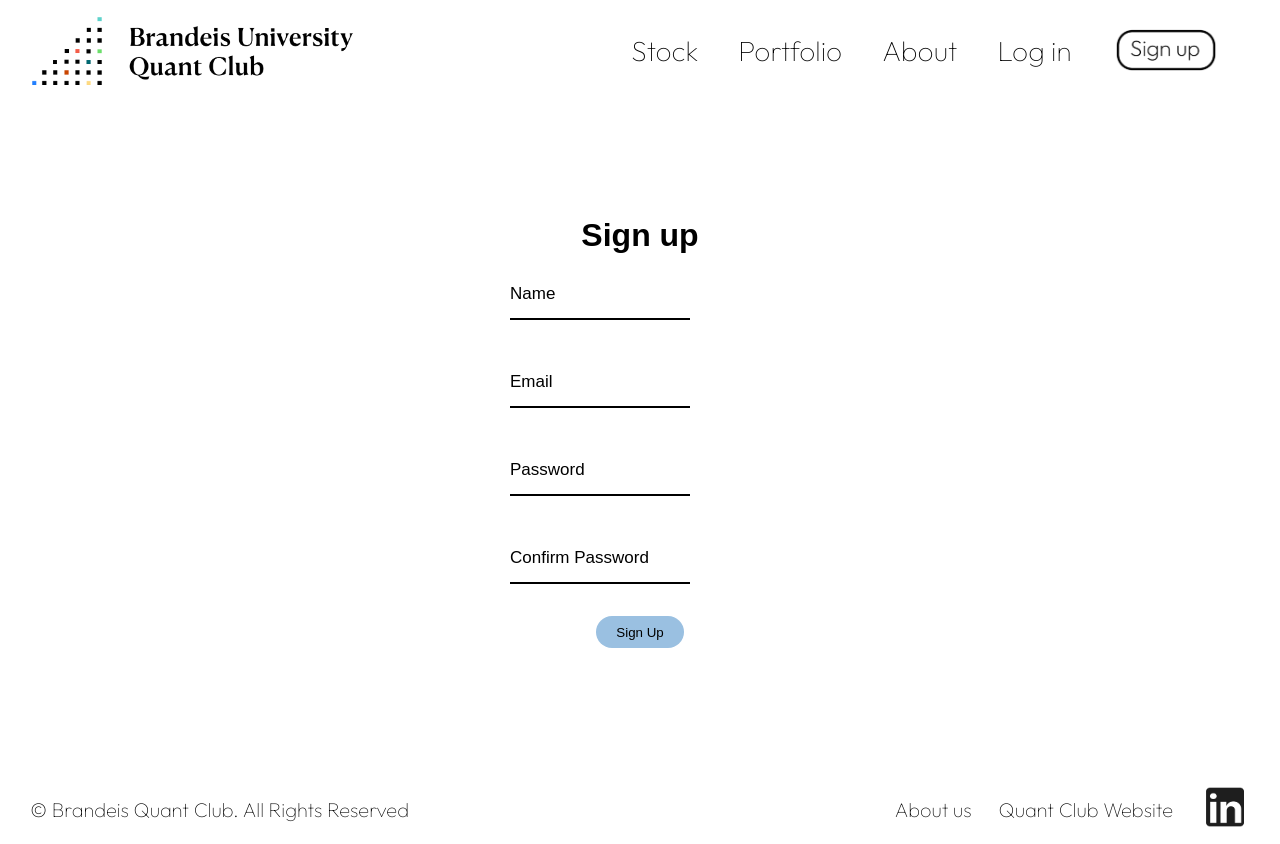
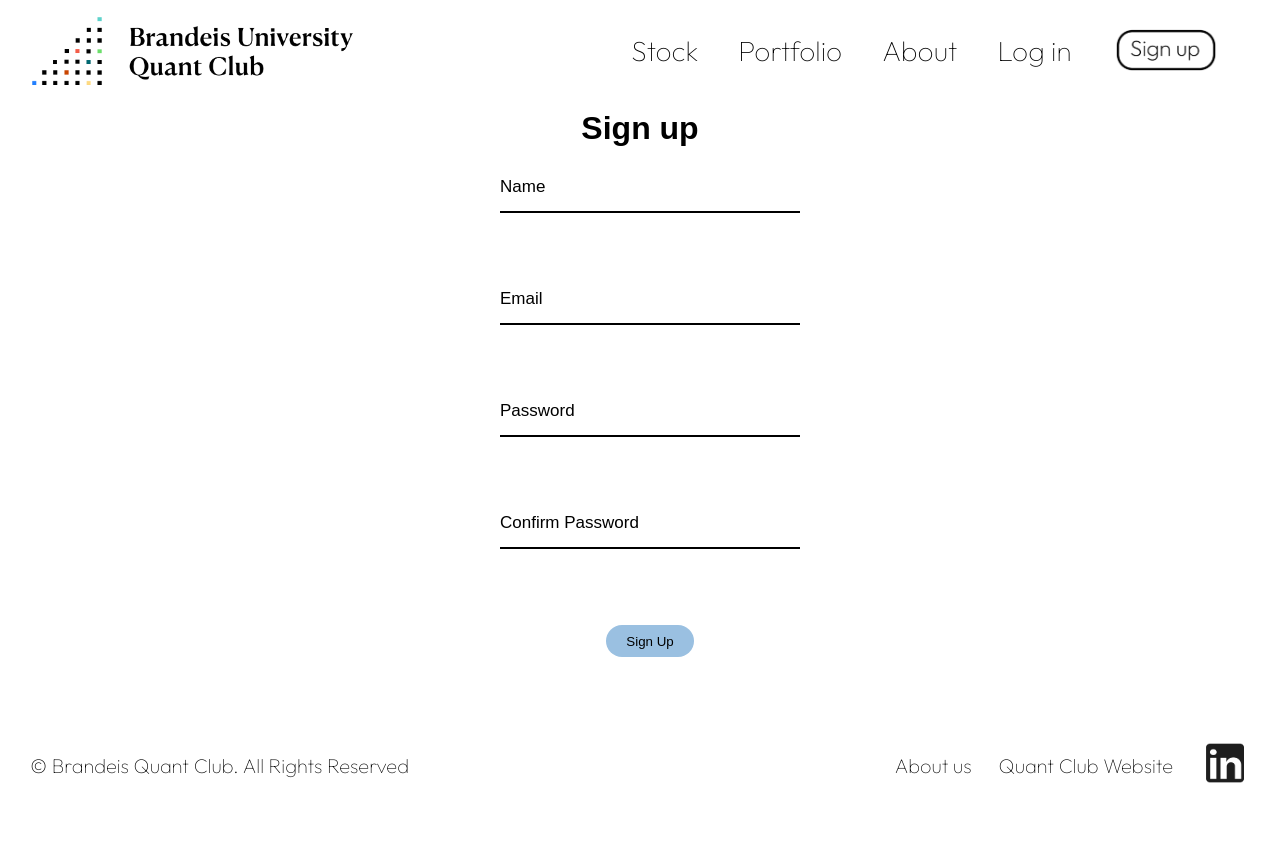
Before and after one commit to ArcherHeffern/ImpliedVolatilityIndex, a SvelteKit app: page /signup in a window 1280 px wide. After the commit the page ends 800 px from the top, so only its background shows below. Built offline with nearby package versions, Linux system fonts and the light colour scheme.

Commit message:
fixed auth, updated footer to always be at the bottom, even if the page is very short, drastically reduced code reduction in signup page and fixed formatting issues

```diff
--- a/src/routes/login/+page.svelte
+++ b/src/routes/login/+page.svelte
@@ -52,7 +52,6 @@ Search up conditionals in svelte
 
 /* this is the code for the card */
 .card {
-    height: 83vh;
     display: flex;
 }
 
--- a/src/routes/signup/+page.svelte
+++ b/src/routes/signup/+page.svelte
@@ -1,39 +1,28 @@
-
-<script>
-    let signupbutton = false;
-
-    function Switch() {
-        signin = !signin
-    }
-
-</script>
-
-<form action="form">
-    <div class="card2">
+<form action="/">
         <div class="back">
             <div class="signup">
                 <h1>Sign up</h1>
             </div>
-            <div class="name">
-                <input required="" placeholder="Name" class="name_field" type="input">
-                <label class="form2__label" for="name">Name</label>
+            <div class="name input-field">
+                <input required="" placeholder="Name" class="my_field" type="input">
+                <label class="my_label" for="name">Name</label>
             </div>
 
-            <div class="new_email">
-                <input required="" placeholder="Username" class="email_field" type="input">
-                <label class="email2_label" for="Email">Email</label>
+            <div class="new_email input-field">
+                <input required="" placeholder="Username" class="my_field" type="input">
+                <label class="my_label" for="Email">Email</label>
             </div>
 
-            <div class="enterpassword">
-                <input required="" placeholder="Password" class="new_password__field" type="password">
-                <label class="New_password__label" for="name">Password</label>
+            <div class="enterpassword input-field">
+                <input required="" placeholder="Password" class="my_field" type="password">
+                <label class="my_label" for="name">Password</label>
             </div>
 
-            <div class="confirmpassword">
-                <input required="" placeholder="confirm_Password" class="confirm_password__field" type="password">
-                <label class="confirm_password__label" for="name">Confirm Password</label>
+            <div class="confirmpassword input-field">
+                <input required="" placeholder="confirm_Password" class="my_field" type="password">
+                <label class="my_label" for="name">Confirm Password</label>
             </div>
-            <div class="signupbuttondiv">
+            <div class="signupbuttondiv input-field">
                 <div class="signupbutton" >
                     <button>
                         Sign Up
@@ -41,91 +30,73 @@
                 </div>
             </div>
         </div>
-    </div>
 </form>
 
 
 <style>
     * {
-    padding: 0;
-    margin: 0;
-    font-family: 'Gothic A1', sans-serif;
-    font-family: 'Hind', sans-serif;
-    font-family: 'Nosifer', cursive;
-    font-family: 'Press Start 2P', cursive;
     font-family: 'Raleway', sans-serif;
 }
 
-
-.card2 {
-    height: 83vh;
+.back {
     display: flex;
+    flex-direction: column;
+    justify-content: center;
+    align-items: center;
+    background: #ffffff;
 }
 
-.back {
-    width: 300px;
-    height: 450px;
-    margin: auto;
-    border-radius: 20px;
-    background: #ffffff;
+.input-field {
+    min-height: 50px;
+    position: relative;
+    padding-top: 20px;
+    margin: 10px 0 2rem 20px;
 }
 
 .signup {
     text-align: center;
 }
 
-/* start of the name input */
-.name {
+.my_field {
     position: relative;
-    padding: 20px 0 0;
-    margin: 20px 0 2rem 20px;
-    margin-top: 10px;
-    width: 180%;
-    max-width: 180px;
-}
-
-.name_field {
-    font-family: inherit;
-    width: 100%;
+    width: 300px;   /* Change width of the input fields */
     border: none;
-    border-bottom: 2px solid #000000;
+    border-bottom: 2px solid black;
     outline: 0;
     font-size: 17px;
-    color: rgb(0, 0, 0);
+    color: black;
     padding: 7px 0;
-    background: transparent;
     transition: border-color 0.2s;
 }
 
-.name_field::placeholder {
-    color: transparent;
+.my_field::placeholder {
+     visibility: hidden;
 }
 
-.name_field:placeholder-shown~.form2__label {
+.my_field:placeholder-shown~.my_label {
     font-size: 17px;
     cursor: text;
     top: 20px;
 }
 
-.form2__label {
+.my_label {
     position: absolute;
     top: 0;
     display: block;
     transition: 0.2s;
     font-size: 17px;
-    color: #000000;
+    color: black;
     pointer-events: none;
 }
 
-.name_field:focus {
-    padding-bottom: 6px;
+.my_field:focus {
     font-weight: 700;
     border-width: 3px;
     border-image: linear-gradient(to right, #116399, #38caef);
     border-image-slice: 1;
 }
 
-.name_field:focus~.form2__label {
+.my_field:focus~.my_label {
     position: absolute;
     top: 0;
     display: block;
@@ -133,232 +104,6 @@
     font-size: 17px;
     color: #38caef;
     font-weight: 700;
-}
-
-/* reset input */
-.name_field:required,
-.name_field:invalid {
-    box-shadow: none;
-}
-
-/* end of tthe name input */
-
-/* start of email input */
-
-.new_email {
-    position: relative;
-    padding: 20px 0 0;
-    margin: 20px 0 2rem 20px;
-    margin-top: 10px;
-    width: 180%;
-    max-width: 180px;
-}
-
-.email_field {
-    font-family: inherit;
-    width: 100%;
-    border: none;
-    border-bottom: 2px solid #000000;
-    outline: 0;
-    font-size: 17px;
-    color: rgb(0, 0, 0);
-    padding: 7px 0;
-    background: transparent;
-    transition: border-color 0.2s;
-}
-
-.email_field::placeholder {
-    color: transparent;
-}
-
-.email_field:placeholder-shown~.email2_label {
-    font-size: 17px;
-    cursor: text;
-    top: 20px;
-}
-
-.email2_label {
-    position: absolute;
-    top: 0;
-    display: block;
-    transition: 0.2s;
-    font-size: 17px;
-    color: #000000;
-    pointer-events: none;
-}
-
-.email_field:focus {
-    padding-bottom: 6px;
-    font-weight: 700;
-    border-width: 3px;
-    border-image: linear-gradient(to right, #116399, #38caef);
-    border-image-slice: 1;
-}
-
-.email_field:focus~.email2_label {
-    position: absolute;
-    top: 0;
-    display: block;
-    transition: 0.2s;
-    font-size: 17px;
-    color: #38caef;
-    font-weight: 700;
-}
-
-/* reset input */
-.email_field:required,
-.email_field:invalid {
-    box-shadow: none;
-}
-
-/* end of Email input */
-
-
-/* start of enter password */
-
-.enterpassword {
-    position: relative;
-    padding: 20px 0 0;
-    margin: 20px 0 2rem 20px;
-    margin-top: 10px;
-    width: 180%;
-    max-width: 180px;
-}
-
-.new_password__field {
-    font-family: inherit;
-    width: 100%;
-    border: none;
-    border-bottom: 2px solid #000000;
-    outline: 0;
-    font-size: 17px;
-    color: rgb(0, 0, 0);
-    padding: 7px 0;
-    background: transparent;
-    transition: border-color 0.2s;
-}
-
-.new_password__field::placeholder {
-    color: transparent;
-}
-
-.new_password__field:placeholder-shown~.New_password__label {
-    font-size: 17px;
-    cursor: text;
-    top: 20px;
-}
-
-.New_password__label {
-    position: absolute;
-    top: 0;
-    display: block;
-    transition: 0.2s;
-    font-size: 17px;
-    color: #000000;
-    pointer-events: none;
-}
-
-.new_password__field:focus {
-    padding-bottom: 6px;
-    font-weight: 700;
-    border-width: 3px;
-    border-image: linear-gradient(to right, #116399, #38caef);
-    border-image-slice: 1;
-}
-
-.new_password__field:focus~.New_password__label {
-    position: absolute;
-    top: 0;
-    display: block;
-    transition: 0.2s;
-    font-size: 17px;
-    color: #38caef;
-    font-weight: 700;
-}
-
-/* reset input */
-.new_password__field:required,
-.new_password__field:invalid {
-    box-shadow: none;
-}
-
-/* end of enter password */
-
-/* the start of confirm password */
-
-.confirmpassword {
-    position: relative;
-    padding: 20px 0 0;
-    margin: 20px 0 2rem 20px;
-    margin-top: 10px;
-    width: 180%;
-    max-width: 180px;
-}
-
-.confirm_password__field {
-    font-family: inherit;
-    width: 100%;
-    border: none;
-    border-bottom: 2px solid #000000;
-    outline: 0;
-    font-size: 17px;
-    color: rgb(0, 0, 0);
-    padding: 7px 0;
-    background: transparent;
-    transition: border-color 0.2s;
-}
-
-.confirm_password__field::placeholder {
-    color: transparent;
-}
-
-.confirm_password__field:placeholder-shown~.confirm_password__label {
-    font-size: 17px;
-    cursor: text;
-    top: 20px;
-}
-
-.confirm_password__label {
-    position: absolute;
-    top: 0;
-    display: block;
-    transition: 0.2s;
-    font-size: 17px;
-    color: #000000;
-    pointer-events: none;
-}
-
-.confirm_password__field:focus {
-    padding-bottom: 6px;
-    font-weight: 700;
-    border-width: 3px;
-    border-image: linear-gradient(to right, #116399, #38caef);
-    border-image-slice: 1;
-}
-
-.confirm_password__field:focus~.confirm_password__label {
-    position: absolute;
-    top: 0;
-    display: block;
-    transition: 0.2s;
-    font-size: 17px;
-    color: #38caef;
-    font-weight: 700;
-}
-
-/* reset input */
-.confirm_password__field:required,
-.confirm_password__field:invalid {
-    box-shadow: none;
-}
-
-/* end of confirm password */
-
-/* start of the start button */
-
-.signupbuttondiv {
-    display: flex;
-    justify-content: center;
 }
 
 .signupbutton button {
@@ -373,11 +118,4 @@
     background-color: #9cceef;
     box-shadow: 0 0 20px #6fc5ff50;
 }
-
-.signupbutton button:active {
-    background-color: #3d94cf;
-    transition: all 0.25s;
-    -webkit-transition: all 0.25s;
-    box-shadow: none;
-}
 </style>
--- a/src/routes/styles.css
+++ b/src/routes/styles.css
@@ -4,5 +4,15 @@
 }
 
 .app {
+    display: flex;
+    flex-direction: column;
+    min-height: 100vh;
+}
+
+main {
+    flex-grow: 1;
+}
+
+.app {
     width: 100%;
 }
```
Also changed, not shown: src/stores/authStore.js (added, +11 -0 lines).
